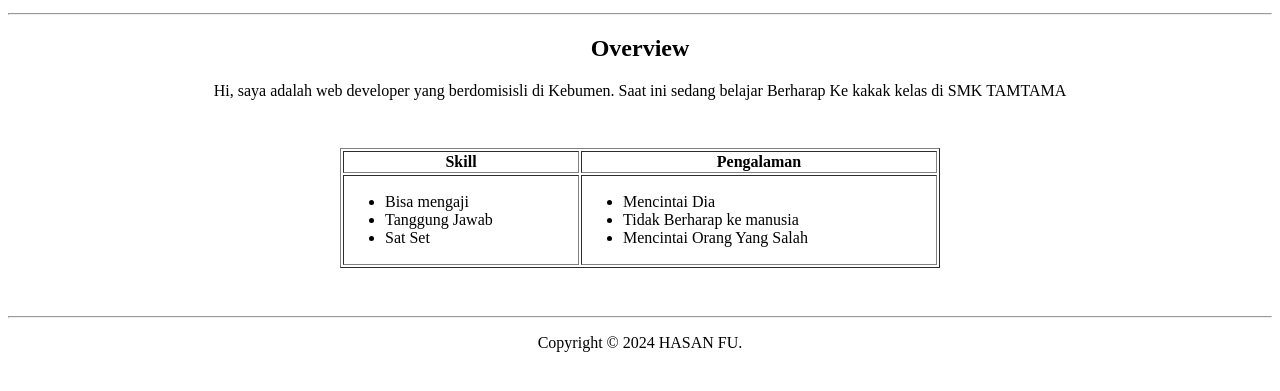
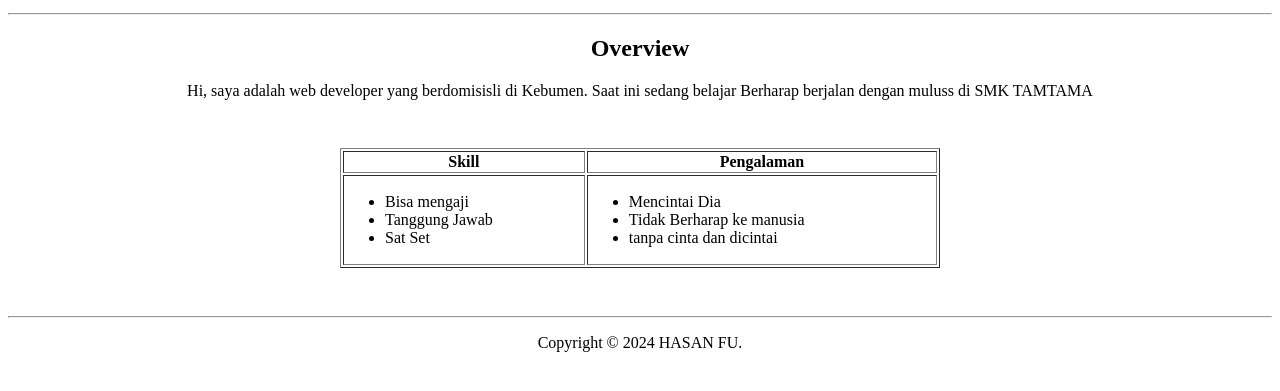
Before and after one commit to hasandiac/hsnfu4, a plain HTML site: page index.html in a window 1280 px wide. Shown: the part 349-740 px from the top of the page. Drawn offline with Linux system fonts and the light colour scheme.

Commit message:
Update index.html

```diff
--- a/index.html
+++ b/index.html
@@ -33,7 +33,7 @@
         <h2>Overview</h2>
         <p>
             Hi, saya adalah web developer yang berdomisisli di Kebumen.
-            Saat ini sedang belajar Berharap Ke kakak kelas di SMK TAMTAMA
+            Saat ini sedang belajar Berharap berjalan dengan muluss di SMK TAMTAMA
         </p>
     </article>
 
@@ -58,7 +58,7 @@
                         <ul>
                             <li>Mencintai Dia</li>
                             <li>Tidak Berharap ke manusia</li>
-                            <li>Mencintai Orang Yang Salah </li>
+                            <li>tanpa cinta dan dicintai </li>
                         </ul>
                     </td>
                 </tr>
```
